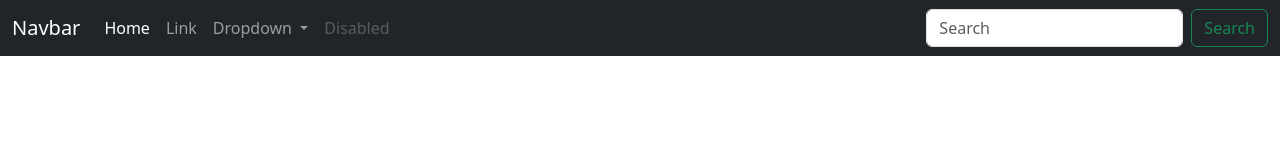
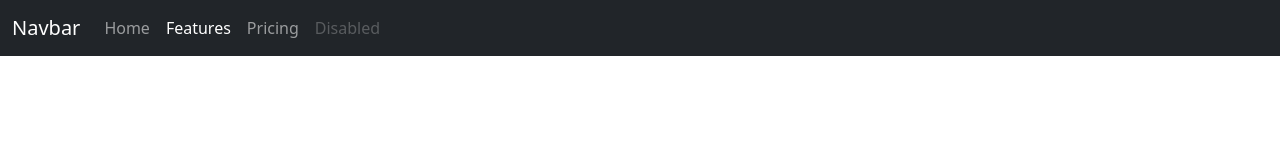
Before and after one commit to danielgillett05/Coding-worksheets, a plain HTML site: page 23_24_SecondBootstrap5CodeSheetempty/index.html in a window 1280 px wide. Drawn offline with Linux system fonts and the light colour scheme.

Commit message:
Update index.html

```diff
--- a/23_24_SecondBootstrap5CodeSheetempty/index.html
+++ b/23_24_SecondBootstrap5CodeSheetempty/index.html
@@ -25,40 +25,27 @@
     <!-- this begins the header code -->
 
     <header>
-
-<nav class="navbar navbar-dark bg-dark navbar-expand-lg">
+      <nav class="navbar navbar-dark bg-dark navbar-expand-lg ">
         <div class="container-fluid">
           <a class="navbar-brand" href="#">Navbar</a>
-    <button class="navbar-toggler" type="button" data-bs-toggle="collapse" data-bs-target="#navbarSupportedContent" aria-controls="navbarSupportedContent" aria-expanded="false" aria-label="Toggle navigation">
+          <button class="navbar-toggler" type="button" data-bs-toggle="collapse" data-bs-target="#navbarNav" aria-controls="navbarNav" aria-expanded="false" aria-label="Toggle navigation">
             <span class="navbar-toggler-icon"></span>
           </button>
-    <div class="collapse navbar-collapse" id="navbarSupportedContent">
-      <ul class="navbar-nav me-auto mb-2 mb-lg-0">
+          <div class="collapse navbar-collapse" id="navbarNav">
+            <ul class="navbar-nav">
               <li class="nav-item">
-          <a class="nav-link active" aria-current="page" href="#">Home</a>
+                <a class="nav-link" href="#">Home</a>
               </li>
               <li class="nav-item">
-          <a class="nav-link" href="#">Link</a>
+                <a class="nav-link active" aria-current="page" href="#">Features</a>
               </li>
-        <li class="nav-item dropdown">
-          <a class="nav-link dropdown-toggle" href="#" role="button" data-bs-toggle="dropdown" aria-expanded="false">
-            Dropdown
-          </a>
-          <ul class="dropdown-menu">
-            <li><a class="dropdown-item" href="#">Action</a></li>
-            <li><a class="dropdown-item" href="#">Another action</a></li>
-            <li><hr class="dropdown-divider"></li>
-            <li><a class="dropdown-item" href="#">Something else here</a></li>
-          </ul>
+              <li class="nav-item">
+                <a class="nav-link" href="#">Pricing</a>
               </li>
               <li class="nav-item">
                 <a class="nav-link disabled" aria-disabled="true">Disabled</a>
               </li>
             </ul>
-      <form class="d-flex" role="search">
-        <input class="form-control me-2" type="search" placeholder="Search" aria-label="Search">
-        <button class="btn btn-outline-success" type="submit">Search</button>
-      </form>
           </div>
         </div>
       </nav>
```
Lines whose indentation alone changed are shown as unchanged.
